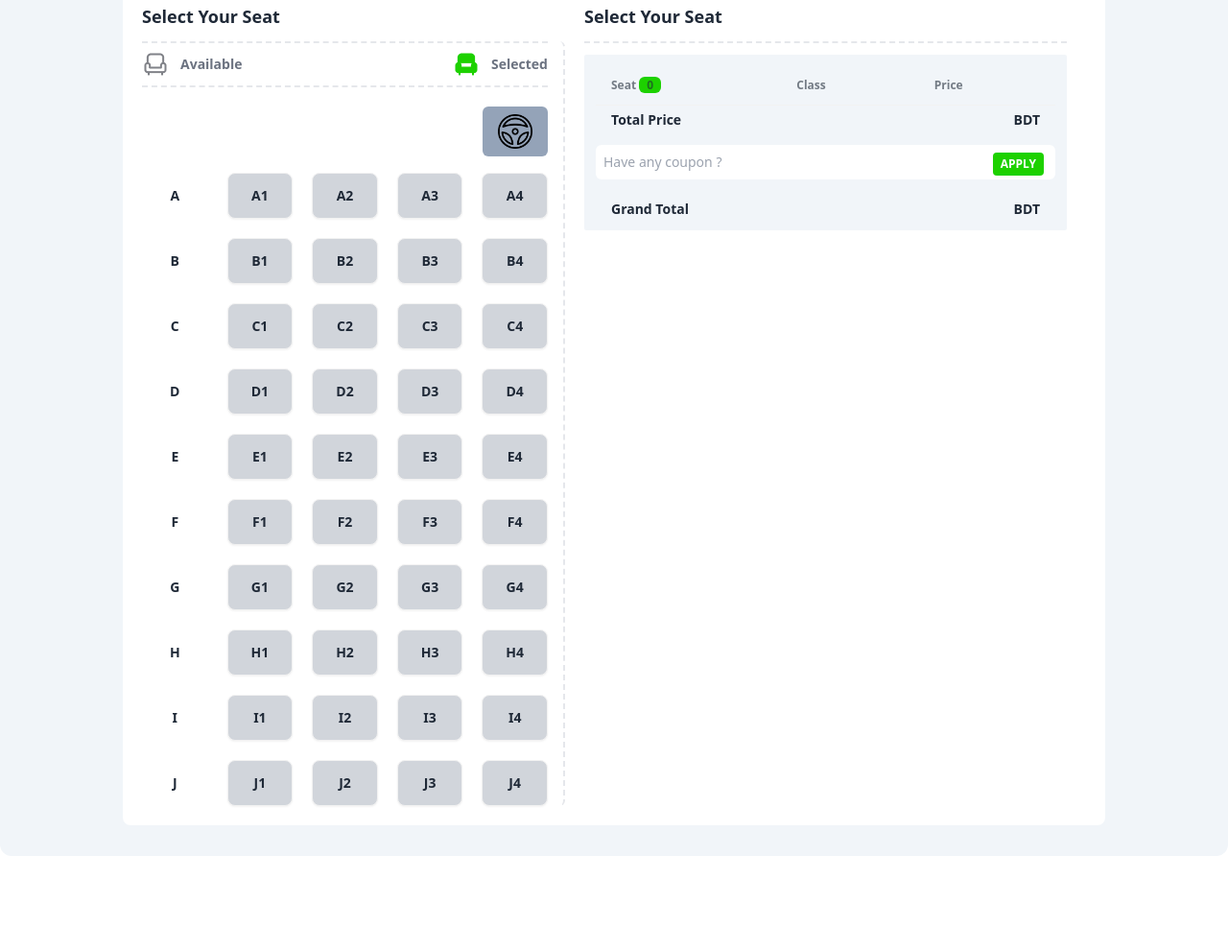
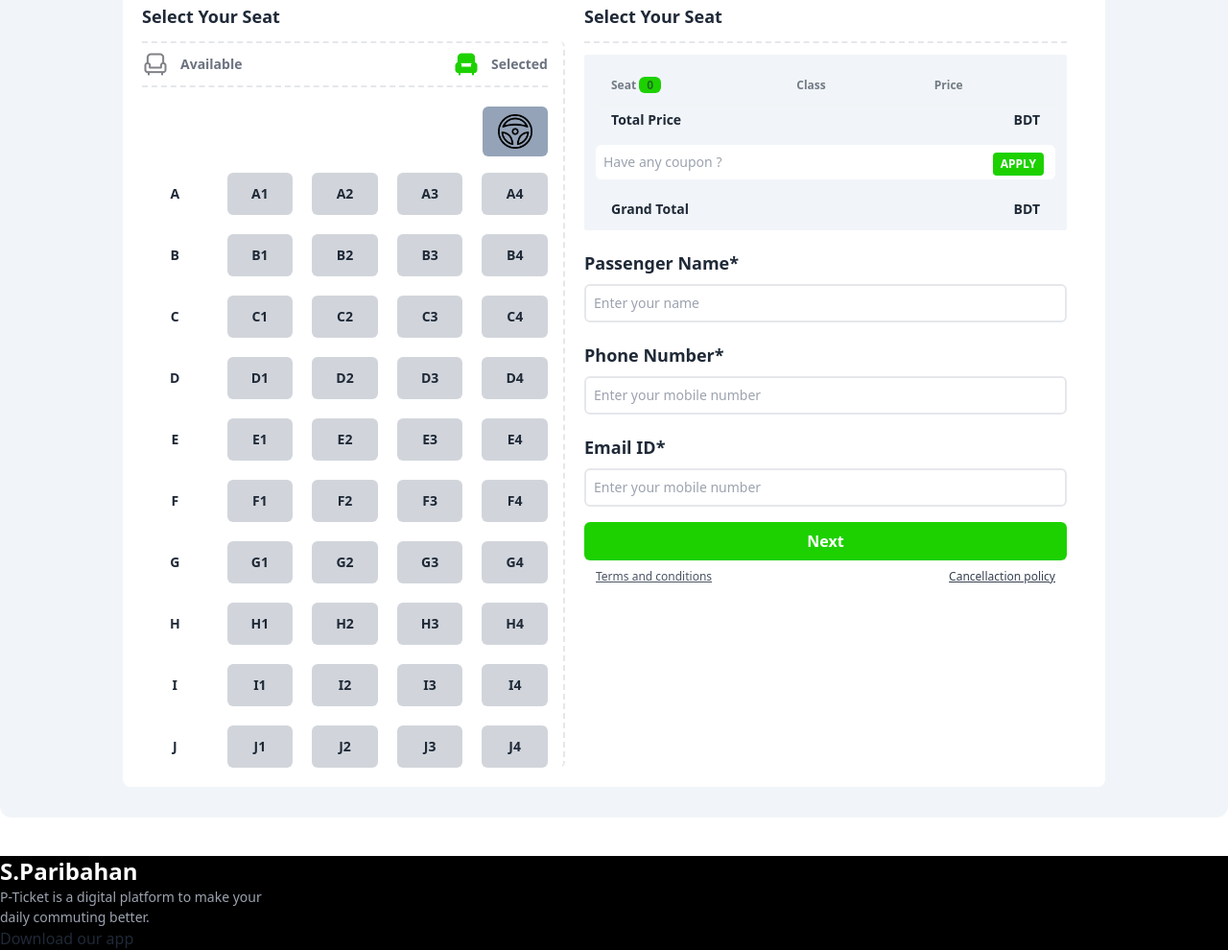
Before and after one commit to Sayem-hussain-majhi/simple-bus-ticket, a plain HTML site: page index.html in a window 1280 px wide. Shown: the part 1526-2516 px from the top of the page at 96% size. Before the commit the page ends 2458 px from the top, so only its background shows below. Drawn offline with nearby package versions, Linux system fonts and the light colour scheme.

Commit message:
total added

```diff
--- a/index.html
+++ b/index.html
@@ -190,113 +190,73 @@
                                         <div class="flex justify-center items-center">
                                             <h1 class="text-center ">A</h1>
                                         </div>
-                                    <button
-                                    class="seat-btn btn py-2 px-5 bg-gray-300" id="a1">A1</button>
-                                    <button
-                                    class="seat-btn btn py-2 px-5 bg-gray-300" id="a2">A2</button>
-                                    <button
-                                    class="seat-btn btn py-2 px-5 bg-gray-300" id="a3">A3</button>
-                                    <button
-                                    class="seat-btn btn py-2 px-5 bg-gray-300" id="a4">A4</button>
+                                        <button class="seat-btn rounded-md py-3 px-5 bg-gray-300" id="a1">A1</button>
+                                        <button class="seat-btn rounded-md py-3 px-5 bg-gray-300 " id="a2">A2</button>
+                                        <button class="seat-btn rounded-md py-3 px-5 bg-gray-300" id="a3">A3</button>
+                                        <button class="seat-btn rounded-md py-3 px-5 bg-gray-300" id="a4">A4</button>
                                         <div class="flex justify-center items-center">
                                             <h1 class="text-center ">B</h1>
                                         </div>
-                                    <button
-                                    class="seat-btn btn py-2 px-5 bg-gray-300" id="b1">B1</button>
-                                    <button
-                                    class="seat-btn btn py-2 px-5 bg-gray-300" id="b2">B2</button>
-                                    <button
-                                    class="seat-btn btn py-2 px-5 bg-gray-300" id="b3">B3</button>
-                                    <button
-                                    class="seat-btn btn py-2 px-5 bg-gray-300" id="b4">B4</button>
+                                        <button class="seat-btn rounded-md py-3 px-5 bg-gray-300" id="b1">B1</button>
+                                        <button class="seat-btn rounded-md py-3 px-5 bg-gray-300" id="b2">B2</button>
+                                        <button class="seat-btn rounded-md py-3 px-5 bg-gray-300" id="b3">B3</button>
+                                        <button class="seat-btn rounded-md py-3 px-5 bg-gray-300" id="b4">B4</button>
                                         <div class="flex justify-center items-center">
                                             <h1 class="text-center ">C</h1>
                                         </div>
-                                    <button
-                                    class="seat-btn btn py-2 px-5 bg-gray-300" id="c1">C1</button>
-                                    <button
-                                    class="seat-btn btn py-2 px-5 bg-gray-300" id="c2">C2</button>
-                                    <button
-                                    class="seat-btn btn py-2 px-5 bg-gray-300" id="c3">C3</button>
-                                    <button
-                                    class="seat-btn btn py-2 px-5 bg-gray-300" id="c4">C4</button>
+                                        <button class="seat-btn rounded-md py-3 px-5 bg-gray-300" id="c1">C1</button>
+                                        <button class="seat-btn rounded-md py-3 px-5 bg-gray-300" id="c2">C2</button>
+                                        <button class="seat-btn rounded-md py-3 px-5 bg-gray-300" id="c3">C3</button>
+                                        <button class="seat-btn rounded-md py-3 px-5 bg-gray-300" id="c4">C4</button>
                                         <div class="flex justify-center items-center">
                                             <h1 class="text-center ">D</h1>
                                         </div>
-                                    <button
-                                    class="seat-btn btn py-2 px-5 bg-gray-300" id="d1">D1</button>
-                                    <button
-                                    class="seat-btn btn py-2 px-5 bg-gray-300" id="d2">D2</button>
-                                    <button
-                                    class="seat-btn btn py-2 px-5 bg-gray-300" id="d3">D3</button>
-                                    <button
-                                    class="seat-btn btn py-2 px-5 bg-gray-300" id="d4">D4</button>
+                                        <button class="seat-btn rounded-md  py-3 px-5 bg-gray-300" id="d1">D1</button>
+                                        <button class="seat-btn rounded-md  py-3 px-5 bg-gray-300" id="d2">D2</button>
+                                        <button class="seat-btn rounded-md  py-3 px-5 bg-gray-300" id="d3">D3</button>
+                                        <button class="seat-btn rounded-md  py-3 px-5 bg-gray-300" id="d4">D4</button>
                                         <div class="flex justify-center items-center">
                                             <h1 class="text-center ">E</h1>
                                         </div>
-                                    <button
-                                    class="seat-btn btn py-2 px-5 bg-gray-300" id="e1">E1</button>
-                                    <button
-                                    class="seat-btn btn py-2 px-5 bg-gray-300" id="e2">E2</button>
-                                    <button
-                                    class="seat-btn btn py-2 px-5 bg-gray-300" id="e3">E3</button>
-                                    <button
-                                    class="seat-btn btn py-2 px-5 bg-gray-300" id="e4">E4</button>
+                                        <button class="seat-btn rounded-md  py-3 px-5 bg-gray-300" id="e1">E1</button>
+                                        <button class="seat-btn rounded-md  py-3 px-5 bg-gray-300" id="e2">E2</button>
+                                        <button class="seat-btn rounded-md  py-3 px-5 bg-gray-300" id="e3">E3</button>
+                                        <button class="seat-btn rounded-md  py-3 px-5 bg-gray-300" id="e4">E4</button>
                                         <div class="flex justify-center items-center">
                                             <h1 class="text-center ">F</h1>
                                         </div>
-                                    <button
-                                    class="seat-btn btn py-2 px-5 bg-gray-300" id="f1">F1</button>
-                                    <button
-                                    class="seat-btn btn py-2 px-5 bg-gray-300" id="f2">F2</button>
-                                    <button
-                                    class="seat-btn btn py-2 px-5 bg-gray-300" id="f3">F3</button>
-                                    <button
-                                    class="seat-btn btn py-2 px-5 bg-gray-300" id="f4">F4</button>
+                                        <button class="seat-btn rounded-md py-3 px-5 bg-gray-300" id="f1">F1</button>
+                                        <button class="seat-btn rounded-md py-3 px-5 bg-gray-300" id="f2">F2</button>
+                                        <button class="seat-btn rounded-md py-3 px-5 bg-gray-300" id="f3">F3</button>
+                                        <button class="seat-btn rounded-md py-3 px-5 bg-gray-300" id="f4">F4</button>
                                         <div class="flex justify-center items-center">
                                             <h1 class="text-center ">G</h1>
                                         </div>
-                                    <button
-                                    class="seat-btn btn py-2 px-5 bg-gray-300" id="g1">G1</button>
-                                    <button
-                                    class="seat-btn btn py-2 px-5 bg-gray-300" id="g2">G2</button>
-                                    <button
-                                    class="seat-btn btn py-2 px-5 bg-gray-300" id="g3">G3</button>
-                                    <button
-                                    class="seat-btn btn py-2 px-5 bg-gray-300" id="g4">G4</button>
+                                        <button class="seat-btn rounded-md py-3 px-5 bg-gray-300" id="g1">G1</button>
+                                        <button class="seat-btn rounded-md py-3 px-5 bg-gray-300" id="g2">G2</button>
+                                        <button class="seat-btn rounded-md py-3 px-5 bg-gray-300" id="g3">G3</button>
+                                        <button class="seat-btn rounded-md py-3 px-5 bg-gray-300" id="g4">G4</button>
                                         <div class="flex justify-center items-center">
                                             <h1 class="text-center ">H</h1>
                                         </div>
-                                    <button
-                                    class="seat-btn btn py-2 px-5 bg-gray-300" id="h1">H1</button>
-                                    <button
-                                    class="seat-btn btn py-2 px-5 bg-gray-300" id="h2">H2</button>
-                                    <button
-                                    class="seat-btn btn py-2 px-5 bg-gray-300" id="h3">H3</button>
-                                    <button
-                                    class="seat-btn btn py-2 px-5 bg-gray-300" id="h4">H4</button>
+                                        <button class="seat-btn rounded-md py-3 px-5 bg-gray-300" id="h1">H1</button>
+                                        <button class="seat-btn rounded-md py-3 px-5 bg-gray-300" id="h2">H2</button>
+                                        <button class="seat-btn rounded-md py-3 px-5 bg-gray-300" id="h3">H3</button>
+                                        <button class="seat-btn rounded-md py-3 px-5 bg-gray-300" id="h4">H4</button>
                                         <div class="flex justify-center items-center">
                                             <h1 class="text-center ">I</h1>
                                         </div>
-                                    <button
-                                    class="seat-btn btn py-2 px-5 bg-gray-300" id="i1">I1</button>
-                                    <button
-                                    class="seat-btn btn py-2 px-5 bg-gray-300" id="i2">I2</button>
-                                    <button
-                                    class="seat-btn btn py-2 px-5 bg-gray-300" id="i3">I3</button>
-                                    <button
-                                    class="seat-btn btn py-2 px-5 bg-gray-300" id="i4">I4</button>
+                                        <button class="seat-btn rounded-md py-3 px-5 bg-gray-300" id="i1">I1</button>
+                                        <button class="seat-btn rounded-md py-3 px-5 bg-gray-300" id="i2">I2</button>
+                                        <button class="seat-btn rounded-md py-3 px-5 bg-gray-300" id="i3">I3</button>
+                                        <button class="seat-btn rounded-md py-3 px-5 bg-gray-300" id="i4">I4</button>
                                         <div class="flex justify-center items-center">
                                             <h1 class="text-center ">J</h1>
                                         </div>
-                                    <button
-                                    class="seat-btn btn py-2 px-5 bg-gray-300" id="j1">J1</button>
-                                    <button
-                                    class="seat-btn btn py-2 px-5 bg-gray-300" id="j2">J2</button>
-                                    <button
-                                    class="seat-btn btn py-2 px-5 bg-gray-300" id="j3">J3</button>
-                                    <button
-                                    class="seat-btn btn py-2 px-5 bg-gray-300" id="j4">J4</button>
+                                        <button class="seat-btn rounded-md py-3 px-5 bg-gray-300" id="j1">J1</button>
+                                        <button class="seat-btn rounded-md py-3 px-5 bg-gray-300" id="j2">J2</button>
+                                        <button class="seat-btn rounded-md py-3 px-5 bg-gray-300" id="j3">J3</button>
+                                        <button class="seat-btn rounded-md py-3 px-5 bg-gray-300" id="j4">J4</button>
                                     </div>
                                 </div>
                             </article>
@@ -315,7 +275,8 @@
                                     <!-- head -->
                                     <thead>
                                         <tr>
-                                      <th>Seat <span id="total-seat" class="px-2 bg-[#1DD100] rounded-md">0</span></th>
+                                            <th>Seat <span id="total-seat" class="px-2 bg-[#1DD100] rounded-md">0</span>
+                                            </th>
                                             <th>Class</th>
                                             <th>Price</th>
                                         </tr>
@@ -327,24 +288,65 @@
                             </div>
                             <article class="flex justify-between px-4 pt-1">
                                 <p class="font-bold text-[14px]">Total Price</p>
-                                <p  class="font-bold text-[14px]">BDT <span id="taka"></span></p>
+                                <p class="font-bold text-[14px]">BDT <span id="taka"></span></p>
                             </article>
                             <div class="my-4 relative">
-                                <input id="coupon-input" class="w-full rounded-md p-2 text-sm outline-none focus:outline-none focus:border-none"  placeholder="Have any coupon ?" type="text">
-                               <button id="coupon-btn" onclick="coupon()" class="text-xs text-white py-1 px-2 bg-[#1DD100] rounded font-semibold absolute top-2 right-3">APPLY</button>
+                                <input id="coupon-input"
+                                    class="w-full rounded-md p-2 text-sm outline-none focus:outline-none focus:border-none"
+                                    placeholder="Have any coupon ?" type="text">
+                                <button id="coupon-btn" onclick="coupon()"
+                                    class="text-xs text-white py-1 px-2 bg-[#1DD100] rounded font-semibold absolute top-2 right-3">APPLY</button>
                             </div>
                             <article class="flex justify-between px-4 pt-1">
                                 <p class="font-bold text-[14px]">Grand Total</p>
-                                <p  class="font-bold text-[14px]">BDT <span id="grand-taka"></span></p>
+                                <p class="font-bold text-[14px]">BDT <span id="grand-taka"></span></p>
+                            </article>
+
+                        </article>
+                        <article>
+                            <article>
+                                <p class="font-bold text-lg mt-5">Passenger Name<span>*</span></p>
+                                <input id="coupon-input"
+                                    class="w-full rounded-md p-2 text-sm outline-none border-2 mt-2 focus:outline-none focus:border-2"
+                                    placeholder="Enter your name" type="text">
+                            </article>
+                            <article>
+                                <p class="font-bold text-lg mt-5">Phone Number<span>*</span></p>
+                                <input id="coupon-input"
+                                    class="w-full rounded-md p-2 text-sm outline-none border-2 mt-2 focus:outline-none focus:border-2"
+                                    placeholder="Enter your mobile number" type="number">
+                            </article>
+                            <article>
+                                <p class="font-bold text-lg mt-5">Email ID<span>*</span></p>
+                                <input id="coupon-input"
+                                    class="w-full rounded-md p-2 text-sm outline-none border-2 mt-2 focus:outline-none focus:border-2"
+                                    placeholder="Enter your mobile number" type="email">
+                            </article>
+                            <div>
+                                <button class="text-white font-bold w-full rounded-md bg-[#1DD100] py-2 mt-4">Next</button>
+                            </div>
+                            <article class="flex justify-between px-3 mt-2">
+                                <p class="text-gray-600 underline text-[12px]">Terms and conditions</p>
+                                <p class="text-gray-700 underline text-[12px]">Cancellaction policy</p>
                             </article>
                         </article>
                     </div>
-
                 </div>
             </div>
         </section>
     </main>
-    <footer></footer>
+    <footer class="bg-black">
+      <div>
+        <article>
+            <h1 class="font-bold text-2xl text-white">S.Paribahan</h1>
+            <p class="text-gray-400 text-[14px]">P-Ticket is a digital platform to make your <br>
+                 daily commuting better.</p>
+        </article>
+        <div>
+            <p>Download our app</p>
+        </div>
+      </div>
+    </footer>
 
     <script src="./js/script.js"></script>
 </body>
```
Lines whose indentation alone changed are shown as unchanged.
